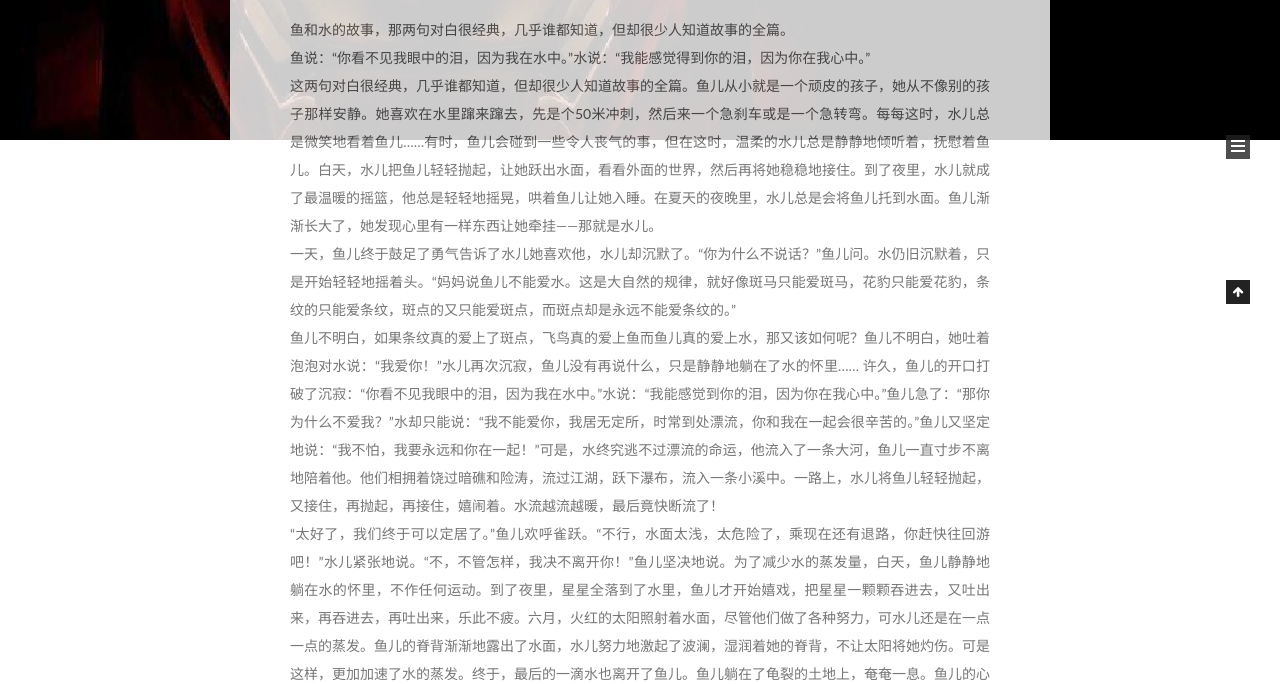
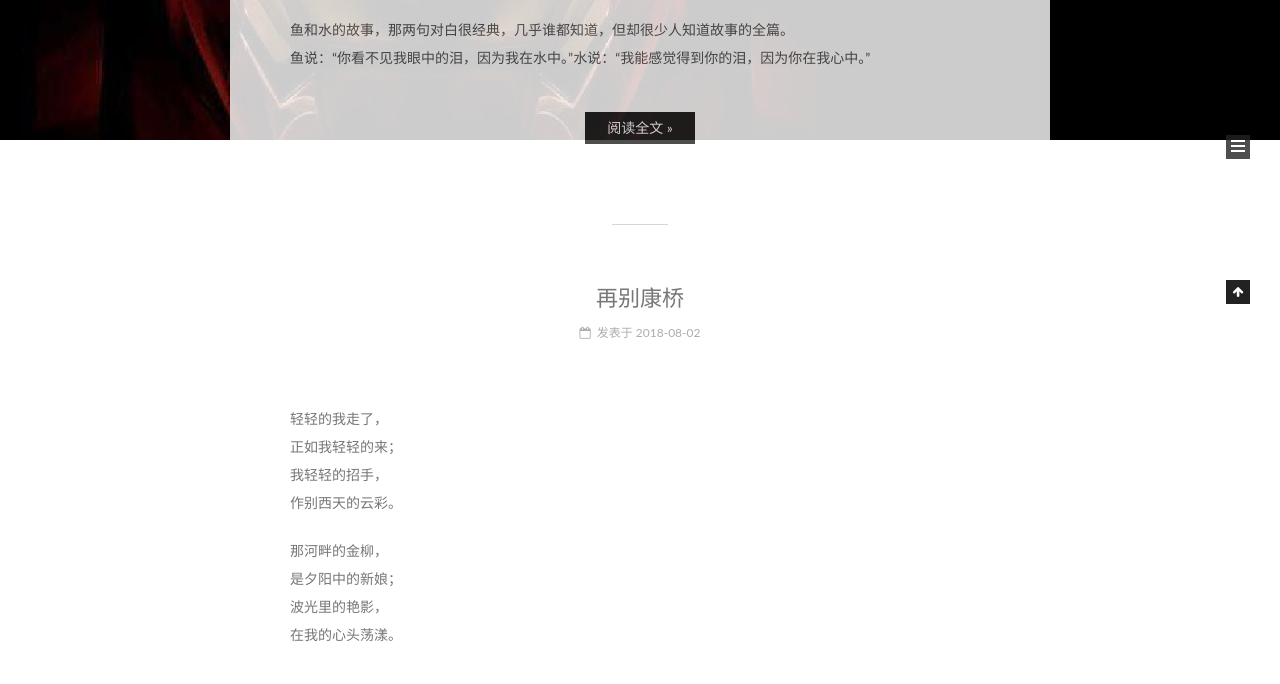
Before and after one commit to zhuijiling/zhuijiling.github.io, a plain HTML site: page index.html in a window 1280 px wide. Shown: the part 596-1280 px from the top of the page. Drawn offline with Linux system fonts and the light colour scheme.

Commit message:
Site updated: 2018-08-03 22:36:01

```diff
--- a/index.html
+++ b/index.html
@@ -322,10 +322,14 @@
 
 
 
-
-            <p>鱼和水的故事，那两句对白很经典，几乎谁都知道，但却很少人知道故事的全篇。<br>鱼说：“你看不见我眼中的泪，因为我在水中。”水说：“我能感觉得到你的泪，因为你在我心中。”<br>这两句对白很经典，几乎谁都知道，但却很少人知道故事的全篇。鱼儿从小就是一个顽皮的孩子，她从不像别的孩子那样安静。她喜欢在水里蹿来蹿去，先是个50米冲刺，然后来一个急刹车或是一个急转弯。每每这时，水儿总是微笑地看着鱼儿……有时，鱼儿会碰到一些令人丧气的事，但在这时，温柔的水儿总是静静地倾听着，抚慰着鱼儿。白天，水儿把鱼儿轻轻抛起，让她跃出水面，看看外面的世界，然后再将她稳稳地接住。到了夜里，水儿就成了最温暖的摇篮，他总是轻轻地摇晃，哄着鱼儿让她入睡。在夏天的夜晚里，水儿总是会将鱼儿托到水面。鱼儿渐渐长大了，她发现心里有一样东西让她牵挂——那就是水儿。<br>一天，鱼儿终于鼓足了勇气告诉了水儿她喜欢他，水儿却沉默了。“你为什么不说话？”鱼儿问。水仍旧沉默着，只是开始轻轻地摇着头。“妈妈说鱼儿不能爱水。这是大自然的规律，就好像斑马只能爱斑马，花豹只能爱花豹，条纹的只能爱条纹，斑点的又只能爱斑点，而斑点却是永远不能爱条纹的。”<br>鱼儿不明白，如果条纹真的爱上了斑点，飞鸟真的爱上鱼而鱼儿真的爱上水，那又该如何呢？鱼儿不明白，她吐着泡泡对水说：“我爱你！”水儿再次沉寂，鱼儿没有再说什么，只是静静地躺在了水的怀里…… 许久，鱼儿的开口打破了沉寂：“你看不见我眼中的泪，因为我在水中。”水说：“我能感觉到你的泪，因为你在我心中。”鱼儿急了：“那你为什么不爱我？”水却只能说：“我不能爱你，我居无定所，时常到处漂流，你和我在一起会很辛苦的。”鱼儿又坚定地说：“我不怕，我要永远和你在一起！”可是，水终究逃不过漂流的命运，他流入了一条大河，鱼儿一直寸步不离地陪着他。他们相拥着饶过暗礁和险涛，流过江湖，跃下瀑布，流入一条小溪中。一路上，水儿将鱼儿轻轻抛起，又接住，再抛起，再接住，嬉闹着。水流越流越暖，最后竟快断流了！<br>“太好了，我们终于可以定居了。”鱼儿欢呼雀跃。“不行，水面太浅，太危险了，乘现在还有退路，你赶快往回游吧！”水儿紧张地说。“不，不管怎样，我决不离开你！”鱼儿坚决地说。为了减少水的蒸发量，白天，鱼儿静静地躺在水的怀里，不作任何运动。到了夜里，星星全落到了水里，鱼儿才开始嬉戏，把星星一颗颗吞进去，又吐出来，再吞进去，再吐出来，乐此不疲。六月，火红的太阳照射着水面，尽管他们做了各种努力，可水儿还是在一点一点的蒸发。鱼儿的脊背渐渐地露出了水面，水儿努力地激起了波澜，湿润着她的脊背，不让太阳将她灼伤。可是这样，更加加速了水的蒸发。终于，最后的一滴水也离开了鱼儿。鱼儿躺在了龟裂的土地上，奄奄一息。鱼儿的心脏在完成了最后一次跳动时，一滴眼泪从脸颊滑落。突然，天空划过一道闪电，在几声响雷之后，大雨倾盆而下，鱼儿又回到了水的怀抱，水儿呼唤着鱼儿，可是鱼儿再也没有醒来，水儿带着悲伤的心情载着鱼儿像风一样地奔驰，撕裂心肺的哭声，任谁都可以听到……水儿载着鱼儿，奋力奔跑，流到了一棵干枯的小树旁，水儿侵入了泥土里，把鱼儿的身体埋进了泥土，水儿对着鱼儿已腐烂的尸体轻轻地说：“我们不用再到处奔流了，我找到了你的住所，从今以后，你中有我，我中有你……” 不知道过了多少年，树顶上长出了嫩绿色的新芽，在上面有一滴水珠，阳光下闪闪发亮，那是鱼儿流下的眼泪……<br>鱼说：“你看不见我眼中的泪，因为我在水中。”<br>水说：“我能感觉到你的泪，因为你在我心中。”</p>
-
-
+          <p>鱼和水的故事，那两句对白很经典，几乎谁都知道，但却很少人知道故事的全篇。<br>鱼说：“你看不见我眼中的泪，因为我在水中。”水说：“我能感觉得到你的泪，因为你在我心中。”<br>
+          <!--noindex-->
+          <div class="post-button text-center">
+            <a class="btn" href="/2018/08/03/鱼和水/#more" rel="contents">
+              阅读全文 &raquo;
+            </a>
+          </div>
+          <!--/noindex-->
 
 
     </div>
```
Also changed, not shown: 2018/08/03/鱼和水/index.html (+5 -5 lines).
